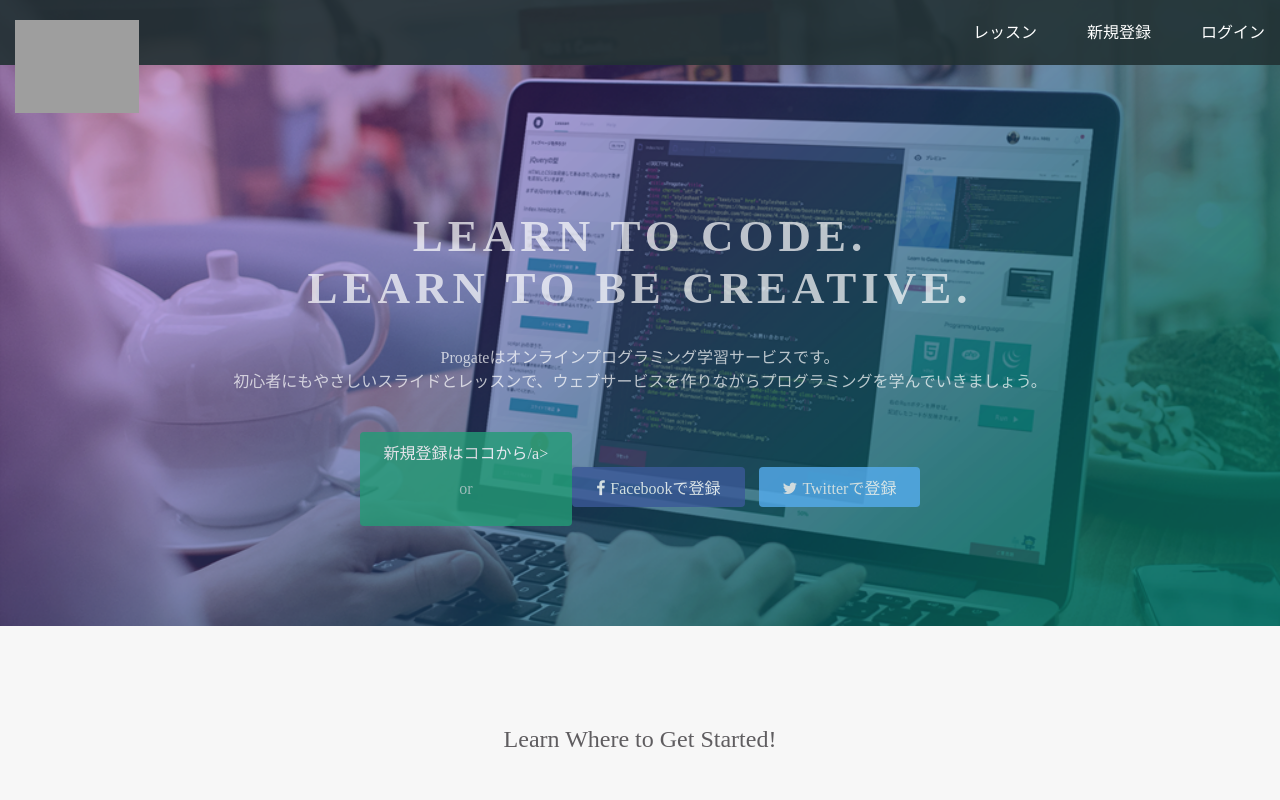
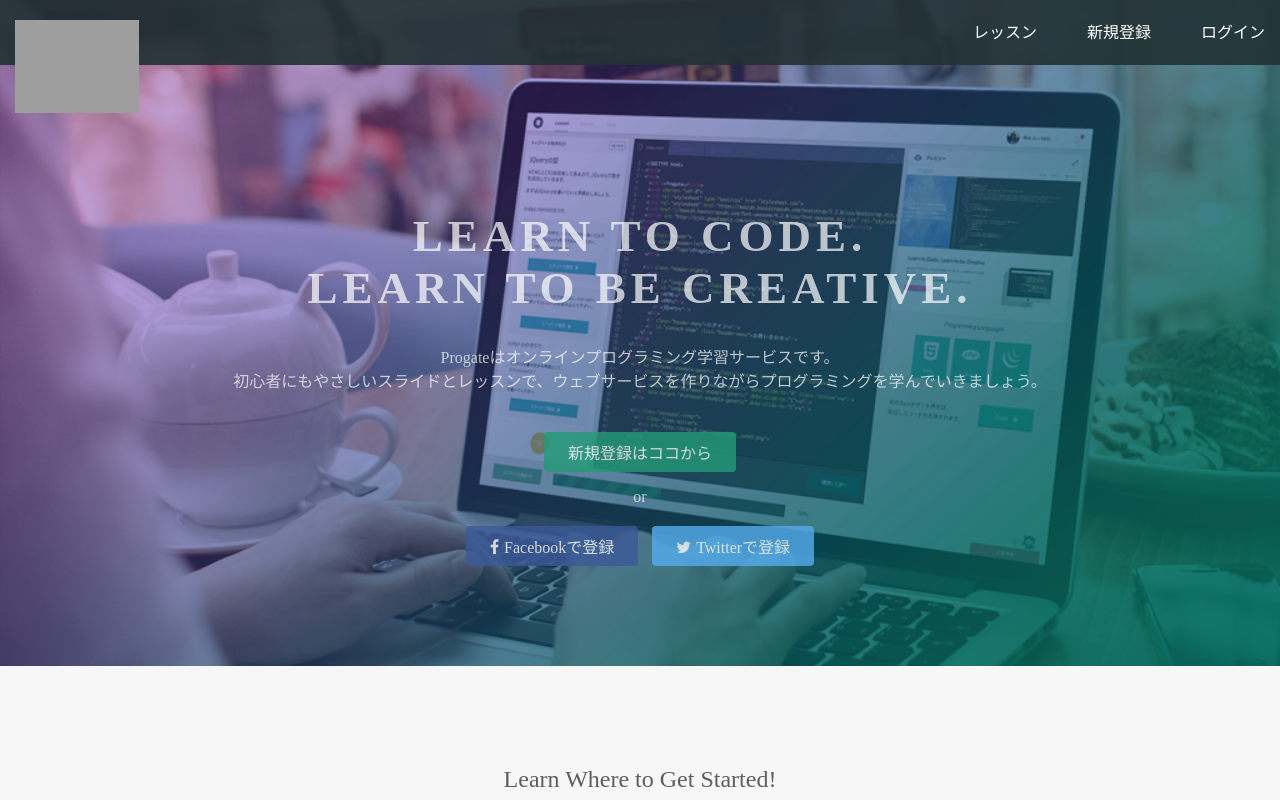
Before and after one commit to Shigek1/Shigek1.github.io, a plain HTML site: page index.html in a window 1280 px wide. Shown: the top 800 px of the page. Drawn offline with Linux system fonts and the light colour scheme; grey boxes are pictures that could not be loaded.

Commit message:
Update index.html

```diff
--- a/index.html
+++ b/index.html
@@ -26,7 +26,7 @@
       <h1>LEARN TO CODE.<br>LEARN TO BE CREATIVE.</h1>
       <p>Progateはオンラインプログラミング学習サービスです。<br>初心者にもやさしいスライドとレッスンで、ウェブサービスを作りながらプログラミングを学んでいきましょう。</p>
       <div class="btn-wrapper">
-        <a href="#" class="btn signup">新規登録はココから/a>
+        <a href="#" class="btn signup">新規登録はココから</a>
         <p>or</p>
         <a href="#" class="btn facebook"><span class="fa fa-facebook"></span>Facebookで登録</a>
         <a href="#" class="btn twitter"><span class="fa fa-twitter"></span>Twitterで登録</a>
```
